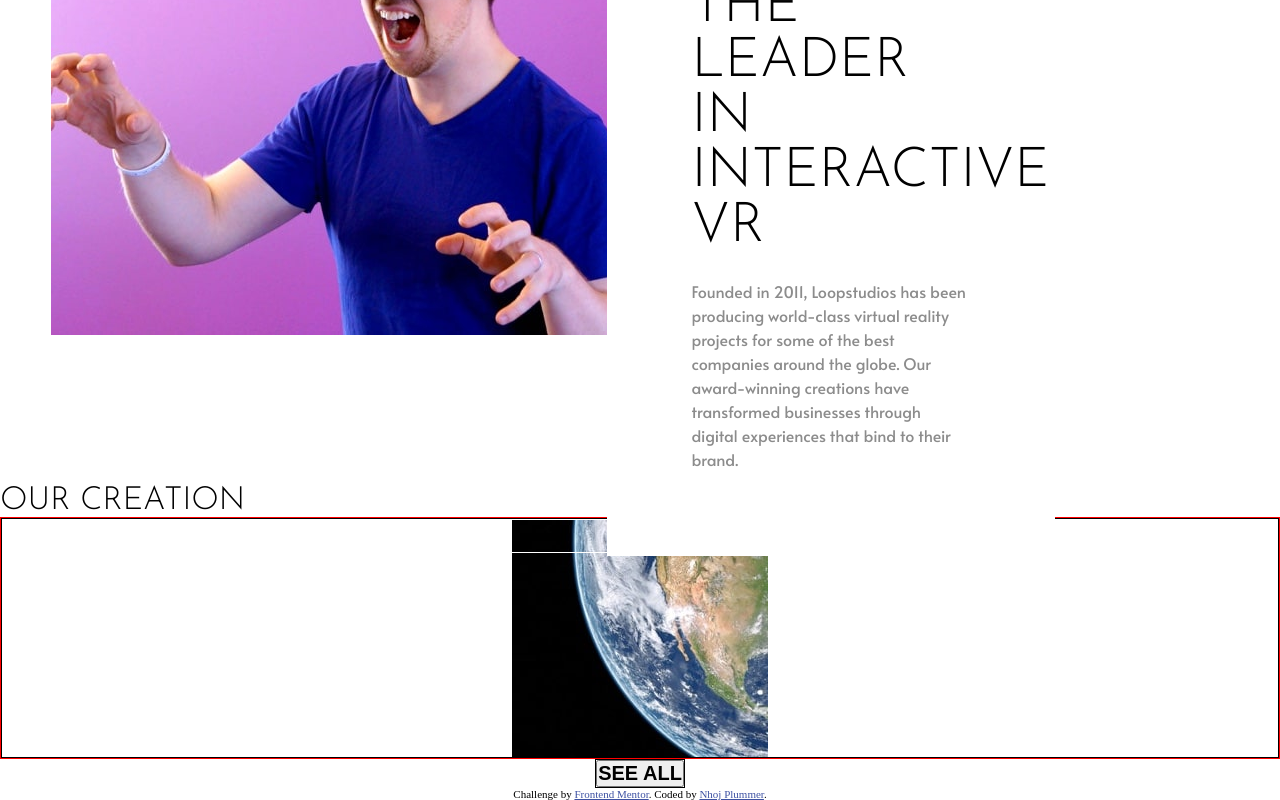
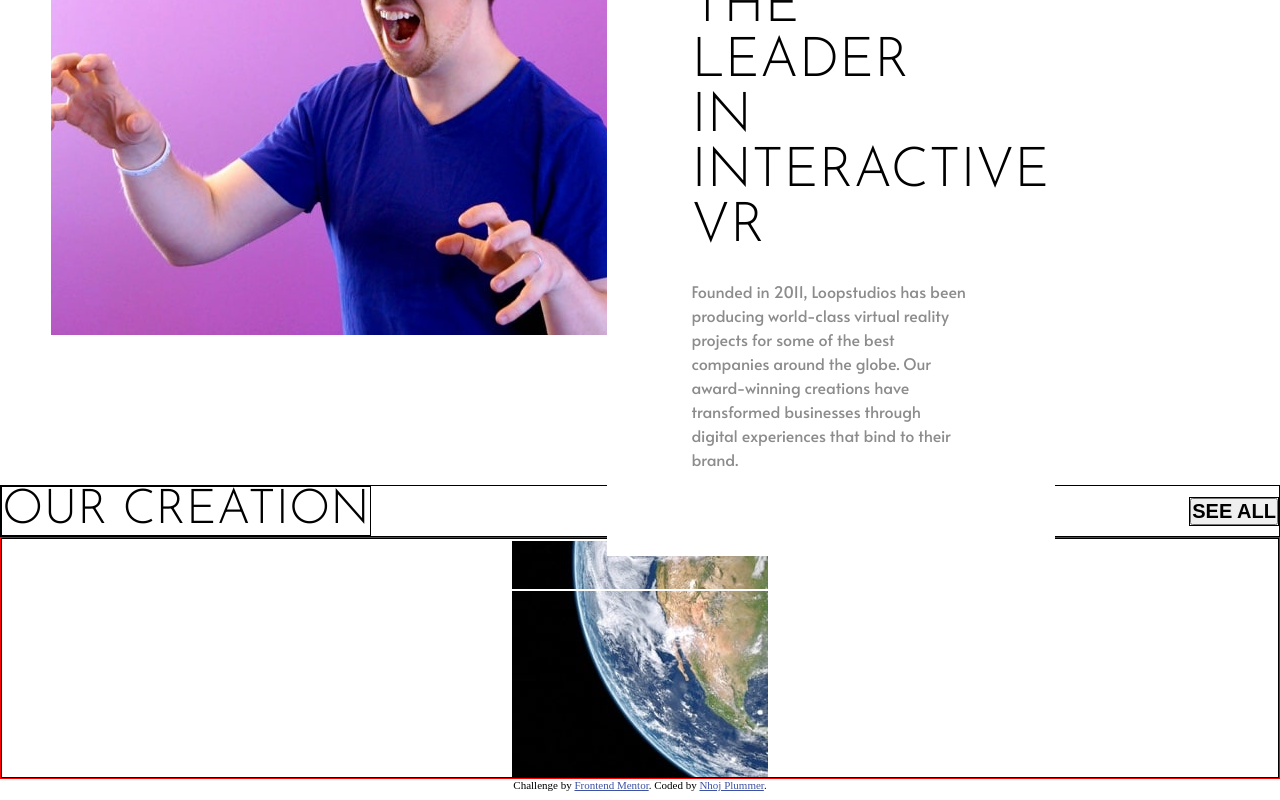
Before and after one commit to Nhoj-Plummer/loopstudio-landing-page, a React (Create React App) app: page / in a window 1280 px wide. Shown: the part 1181-1981 px from the top of the page. Built offline with nearby package versions, Linux system fonts and the light colour scheme.

Commit message:
Maknig progress

```diff
--- a/src/containers/Section2/Section2.css
+++ b/src/containers/Section2/Section2.css
@@ -1,9 +1,17 @@
 .section2-container {
+}
+
+.section2-container_text {
+  display: flex;
+  align-items: center;
+  justify-content: space-between;
+  border: 1px solid;
 }
 
 .section2-container h1 {
   font-family: var(--font-family-2);
   font-weight: 300;
+  border: 1px solid;
 }
 
 .section2-container h1 button {
@@ -13,7 +21,6 @@
 .section2-container-button {
   border: 1px solid;
   width: fit-content;
-  margin: auto;
 }
 
 /* Conditional Section */
@@ -24,8 +31,25 @@
 
   .section2-container h1 {
   }
+
+  /* Desktop Button visibility */
+  .desktop {
+    display: none;
+  }
+
+  .section2-container-button {
+    margin: auto;
+  }
 }
 
 /* Desktop Rules */
 @media screen and (min-width: 540px) {
+  .section2-container h1 {
+    font-size: 3rem;
+  }
+
+  /* Mobile Button visibility */
+  .mobile {
+    display: none;
+  }
 }
--- a/src/containers/Section2/Section2.js
+++ b/src/containers/Section2/Section2.js
@@ -36,9 +36,17 @@ const Section2 = () => {
 
   return (
     <div className="section2-container">
-      <h1>OUR CREATION</h1>
+      <div className="section2-container_text">
+        <h1>OUR CREATION</h1>
+        <div className="section2-container-button desktop">
+          <button>
+            <h2>SEE ALL</h2>
+          </button>
+        </div>
+      </div>
+
       <Creation imageStyle={graphicStyle1} text={"DEEP EARTH"} />
-      <div className="section2-container-button">
+      <div className="section2-container-button mobile">
         <button>
           <h2>SEE ALL</h2>
         </button>
```
